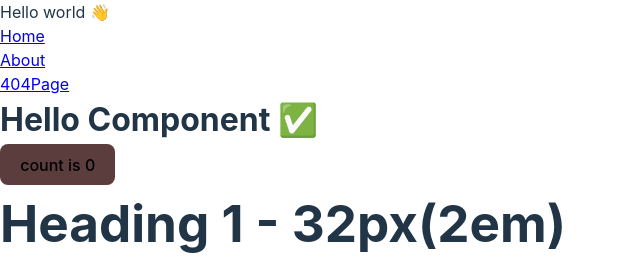
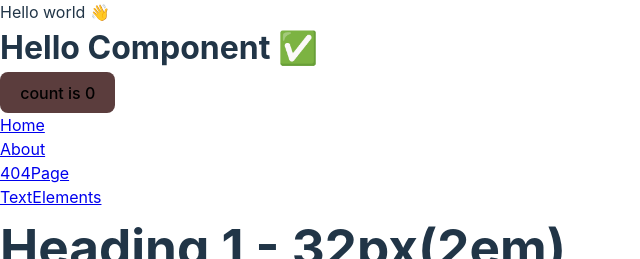
Before and after one commit to nape1/vite-vue-pinia-vuerouter, a Vue app: page /textElements in a window 1280 px wide. Shown: the top 259 px of the page, without its empty margins (0-640 px from the left). Built offline with nearby package versions, Linux system fonts and the light colour scheme.

Commit message:
Page added for text component

```diff
--- a/src/App.vue
+++ b/src/App.vue
@@ -1,23 +1,22 @@
 <script setup>
 import { RouterLink, RouterView } from 'vue-router'
 import MessageCounter from './components/MessageCounter.vue'
-import HtmlTags from './components/HtmlTags.vue'
 </script>
 
 <template>
   <div>
     Hello world 👋
   </div>
+  <MessageCounter msg="Hello Component ✅" />
   <ul>
     <li><RouterLink to="/">Home</RouterLink></li>
     <li><RouterLink to="/about">About</RouterLink></li>
     <li><RouterLink to="/fournotfour">404Page</RouterLink></li>
+    <li><RouterLink to="/textElements">TextElements</RouterLink></li>
   </ul>
   <div>
     <RouterView />
   </div>
-  <MessageCounter msg="Hello Component ✅" />
-  <HtmlTags/>
 
 </template>
 
--- a/src/router/index.js
+++ b/src/router/index.js
@@ -2,6 +2,7 @@ import { createRouter, createWebHistory } from 'vue-router'
 import Home from '../views/Home.vue'
 import About from '../views/About.vue'
 import FourNotFour from '../views/404.vue'
+import TextElements from '../views/TextElements.vue'
 
 const router = createRouter({
   history: createWebHistory(import.meta.env.BASE_URL),
@@ -17,6 +18,10 @@ const router = createRouter({
     {
       path: '/fournotfour',
       component: FourNotFour
+    },
+    {
+      path:'/textElements',
+      component:TextElements
     }
   ]
 })
--- /dev/null
+++ b/src/views/TextElements.vue
@@ -0,0 +1,14 @@
+<script>
+import  HtmlTags from "../components/HtmlTags.vue";
+
+//if not exporting a default add setup attribute to script tag like <script setup>
+export default {
+  components: {
+    HtmlTags
+  }
+};
+</script>
+
+<template>
+    <HtmlTags/>
+</template>
```
